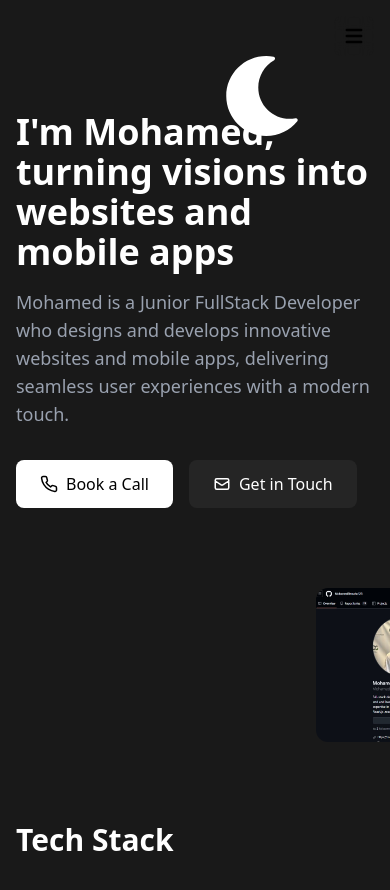
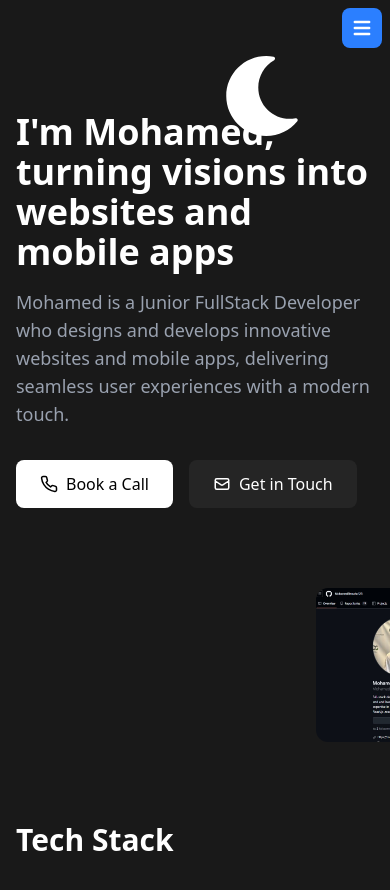
Before and after one commit to MohamedBerraho123/portfoliohostmohamed, a React (Vite) app: page / in a window 390 px wide. Shown: the top 890 px of the page. Built offline with nearby package versions, Linux system fonts and the light colour scheme.

Commit message:
fixe color of menu

```diff
--- a/src/App.jsx
+++ b/src/App.jsx
@@ -45,8 +45,7 @@ function App() {
         {/* Mobile Menu Button */}
         <button
           onClick={toggleMobileMenu}
-          className="lg:hidden fixed top-4 right-4 z-50 p-2 rounded-lg bg-opacity-80 backdrop-blur-sm
-            ${isDarkMode ? 'bg-[#252525] text-white' : 'bg-white text-gray-900'}"
+          className="lg:hidden fixed top-2 right-2 z-50 p-2 rounded-lg bg-blue-500 text-white bg-opacity-80 backdrop-blur-sm"
         >
           {isMobileMenuOpen ? (
             <HiX className="w-6 h-6" />
```
